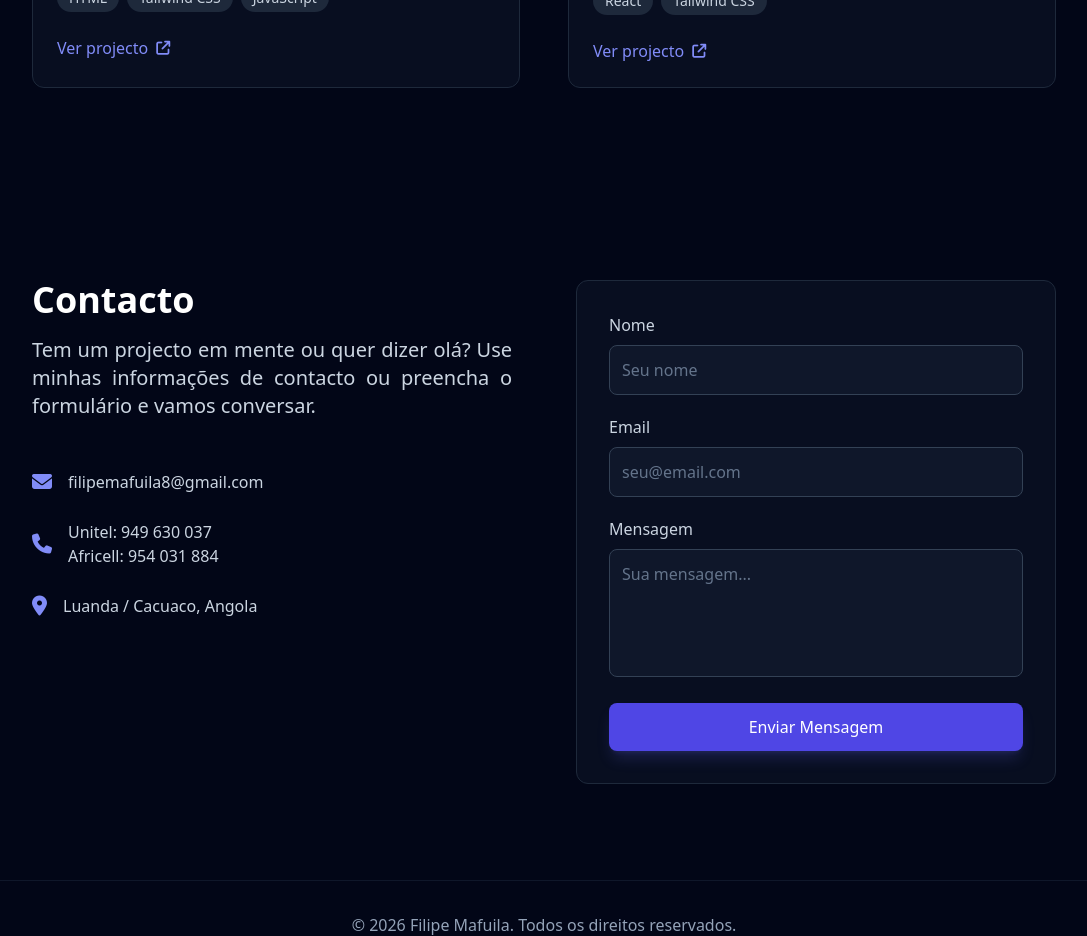
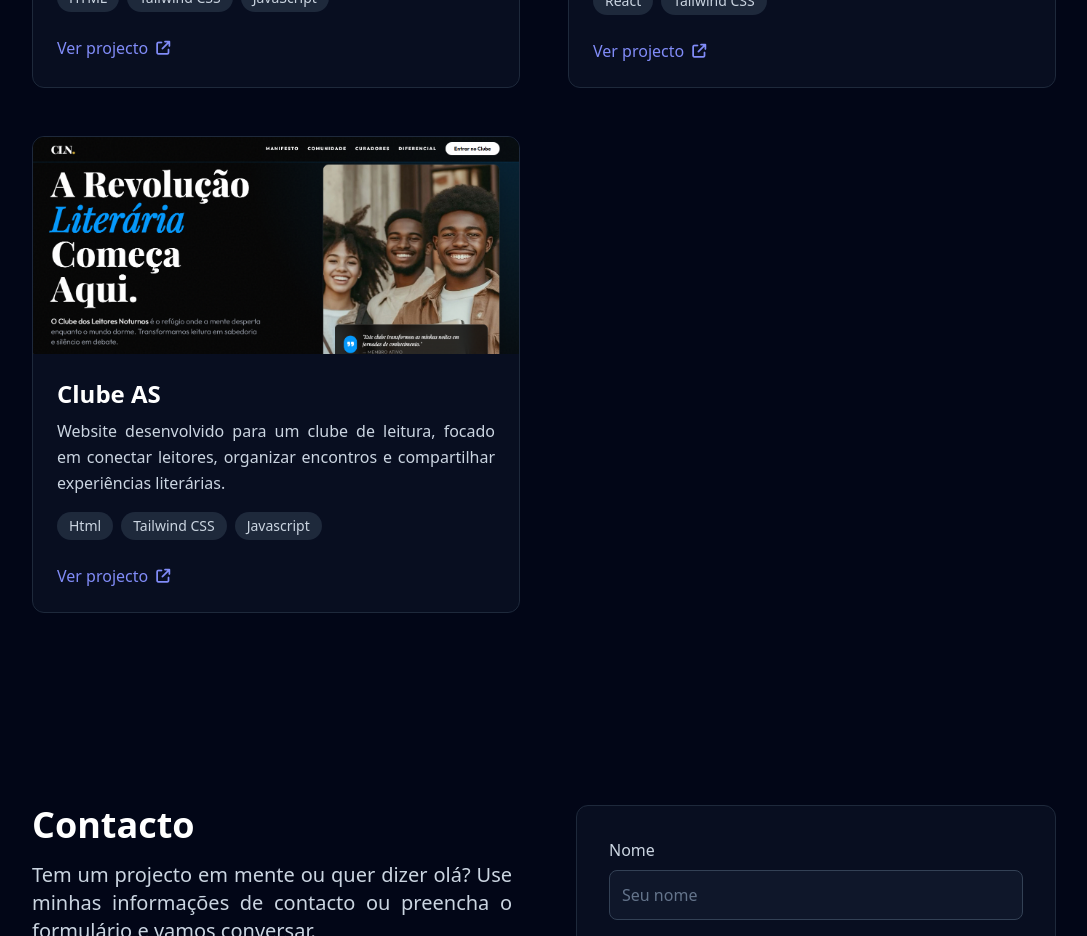
Before and after one commit to FilipeMafuila/Portifolio-dev, a React (Vite) app: page / in a window 1280 px wide. Shown: the part 4280-5216 px from the top of the page, without its empty margins (96-1183 px from the left). Built offline with nearby package versions, Linux system fonts and the light colour scheme.

Commit message:
Adicionei projrto!

```diff
--- a/src/Pages/projects.jsx
+++ b/src/Pages/projects.jsx
@@ -15,6 +15,14 @@ function Projects(){
             description: "Meu portfólio pessoal, desenvolvido para apresentar minhas habilidades, projetos e trajetória. Este é o site que você está navegando agora.",
             tags: ['React', 'Tailwind CSS'],
             link: "#", // Atualize com o link do seu portfólio quando estiver online
+            aos: "fade-up"
+        },
+        {
+            image: "/Img/cln.png",
+            title: "Clube AS",
+            description: "Website desenvolvido para um clube de leitura, focado em conectar leitores, organizar encontros e compartilhar experiências literárias.",
+            tags: ['Html', 'Tailwind CSS','Javascript' ],
+            link: "https://clubeas.vercel.app/",
             aos: "fade-up"
         },
         // Adicione mais projetos aqui no futuro
```
Also changed, not shown: public/Img/cln.png (added).
